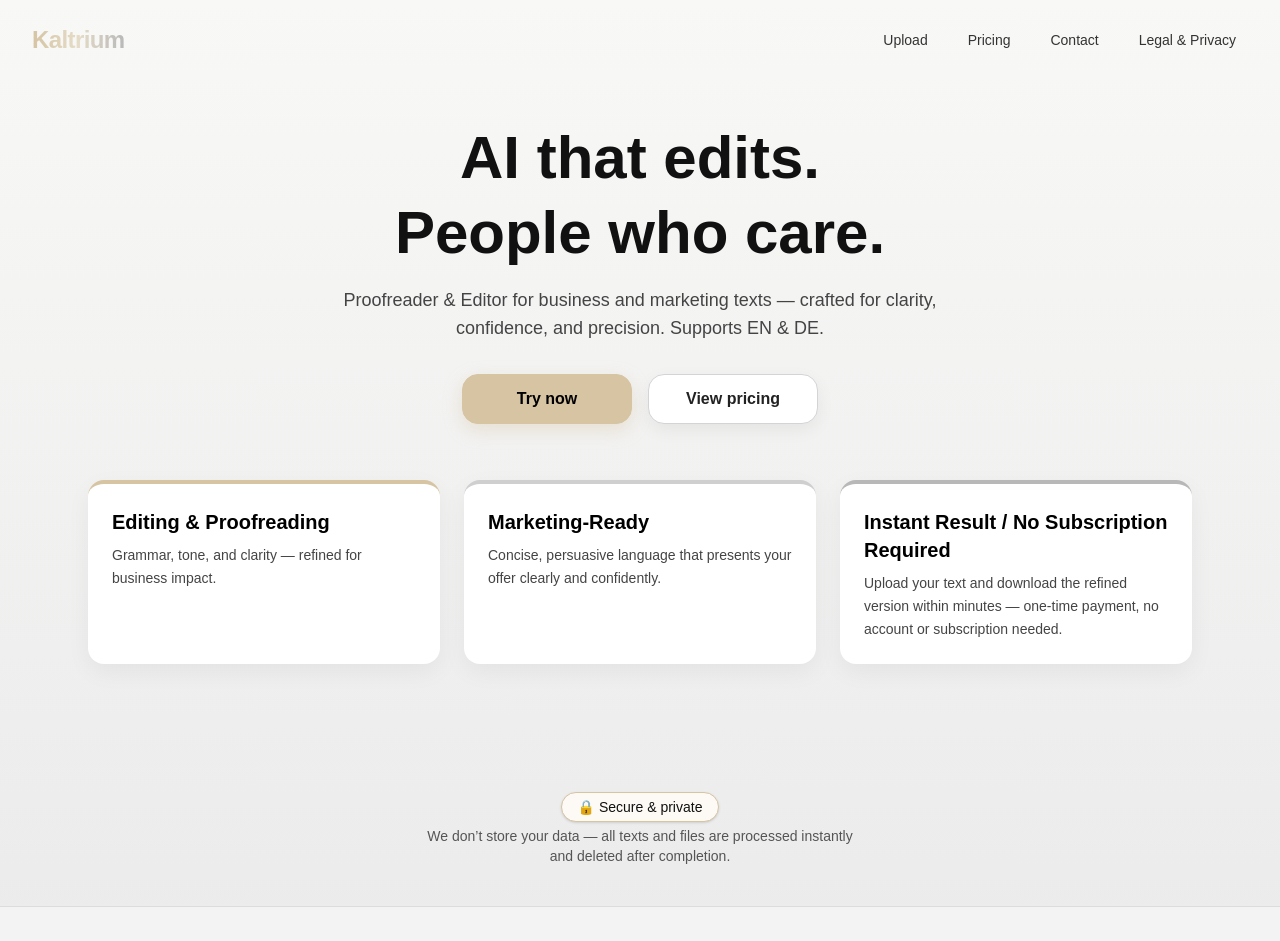
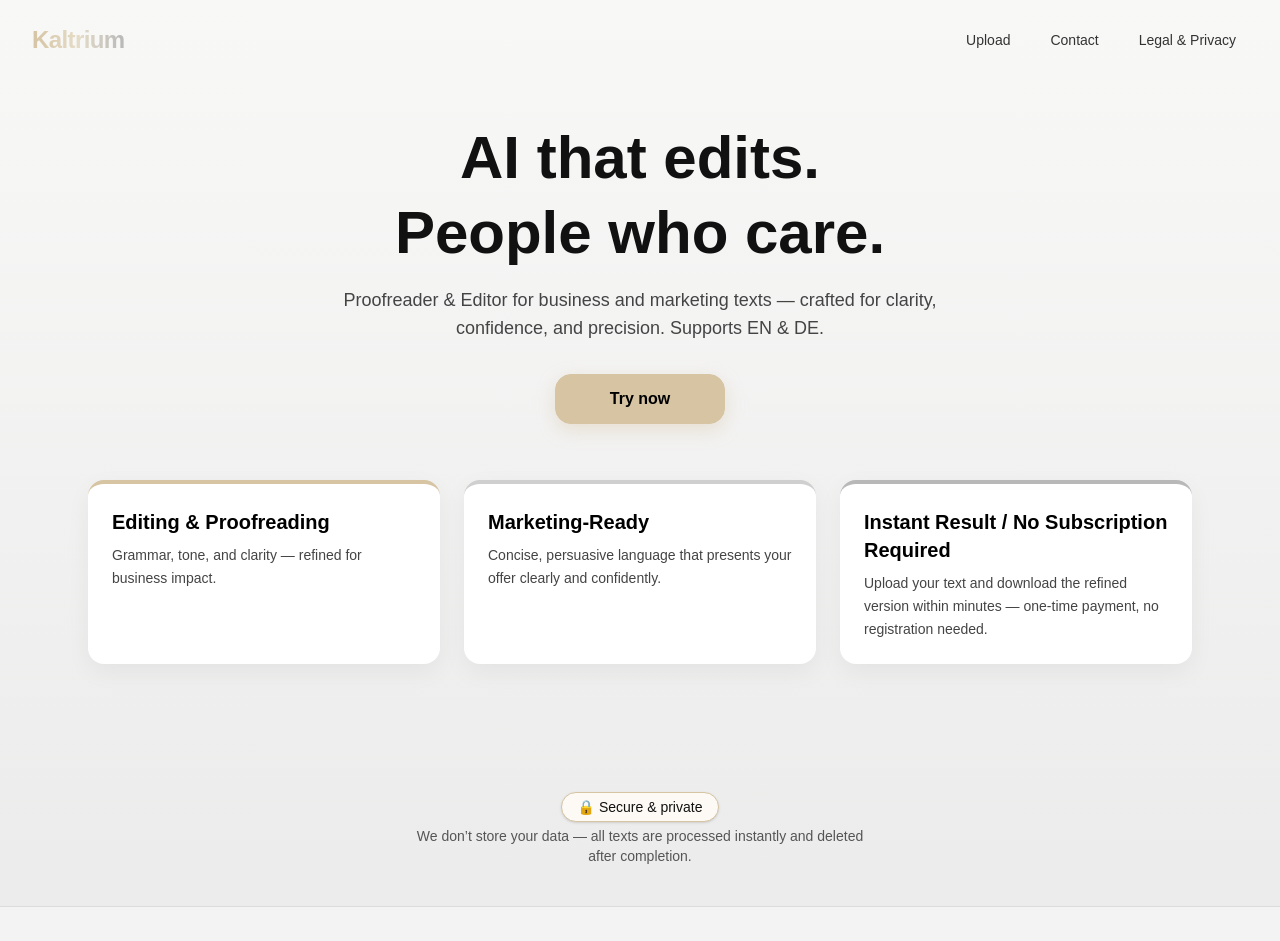
Before and after one commit to kaltriumsystems-hue/kaltrium-site-main, a Next.js app: page / in a window 1280 px wide. Shown: the top 941 px of the page. Built offline with nearby package versions, Linux system fonts and the light colour scheme.

Commit message:
Update page.tsx

```diff
--- a/src/app/page.tsx
+++ b/src/app/page.tsx
@@ -48,18 +48,11 @@ export default function Page() {
         </h1>
 
         <nav className="flex flex-wrap gap-4 text-sm text-[#333]">
-          {/* Home убрали на главной */}
           <a
             href="/upload"
             className="rounded-xl px-3 py-1 transition-all duration-200 hover:bg-[#fdfaf5] hover:text-black hover:shadow-[0_2px_10px_rgba(214,196,163,0.25)] active:scale-[0.98]"
           >
             Upload
-          </a>
-          <a
-            href="/pricing"
-            className="rounded-xl px-3 py-1 transition-all duration-200 hover:bg-[#fdfaf5] hover:text-black hover:shadow-[0_2px_10px_rgba(214,196,163,0.25)] active:scale-[0.98]"
-          >
-            Pricing
           </a>
           <a
             href="/contact"
@@ -73,7 +66,6 @@ export default function Page() {
           >
             Legal & Privacy
           </a>
-          {/* Updates temporarily hidden */}
         </nav>
       </header>
 
@@ -89,9 +81,8 @@ export default function Page() {
           clarity, confidence, and precision. Supports EN & DE.
         </p>
 
-        {/* CTA buttons */}
-        <div className="mt-8 flex flex-wrap justify-center gap-4">
-          {/* Try now — gold */}
+        {/* SINGLE CTA BUTTON */}
+        <div className="mt-8 flex justify-center">
           <a
             href="/upload"
             className="
@@ -107,24 +98,6 @@ export default function Page() {
             "
           >
             Try now
-          </a>
-
-          {/* View pricing — clean white */}
-          <a
-            href="/pricing"
-            className="
-              inline-flex items-center justify-center
-              min-w-[170px] px-8 py-3
-              rounded-2xl font-semibold
-              bg-white text-[#222]
-              border border-[#d4d4d4]
-              shadow-[0_6px_18px_rgba(0,0,0,0.06)]
-              hover:shadow-[0_10px_26px_rgba(0,0,0,0.12)]
-              active:scale-[0.98]
-              transition
-            "
-          >
-            View pricing
           </a>
         </div>
 
@@ -154,21 +127,21 @@ export default function Page() {
               Instant Result / No Subscription Required
             </div>
             <p className="text-[#444] text-sm leading-relaxed">
-              Upload your text and download the refined version within minutes
-              — one-time payment, no account or subscription needed.
+              Upload your text and download the refined version within minutes —
+              one-time payment, no registration needed.
             </p>
           </div>
         </div>
       </section>
 
-      {/* SECURE & PRIVATE (перед футером) */}
+      {/* SECURE & PRIVATE */}
       <div className="mt-16 flex flex-col items-center gap-1 pb-10">
         <span className="rounded-full bg-[#fdfaf5] border border-[#d6c4a3] px-4 py-1 text-sm font-medium text-[#111] shadow-sm">
           🔒 Secure & private
         </span>
         <p className="text-sm text-[#555] text-center max-w-md">
-          We don’t store your data — all texts and files are processed
-          instantly and deleted after completion.
+          We don’t store your data — all texts are processed instantly and
+          deleted after completion.
         </p>
       </div>
 
```
